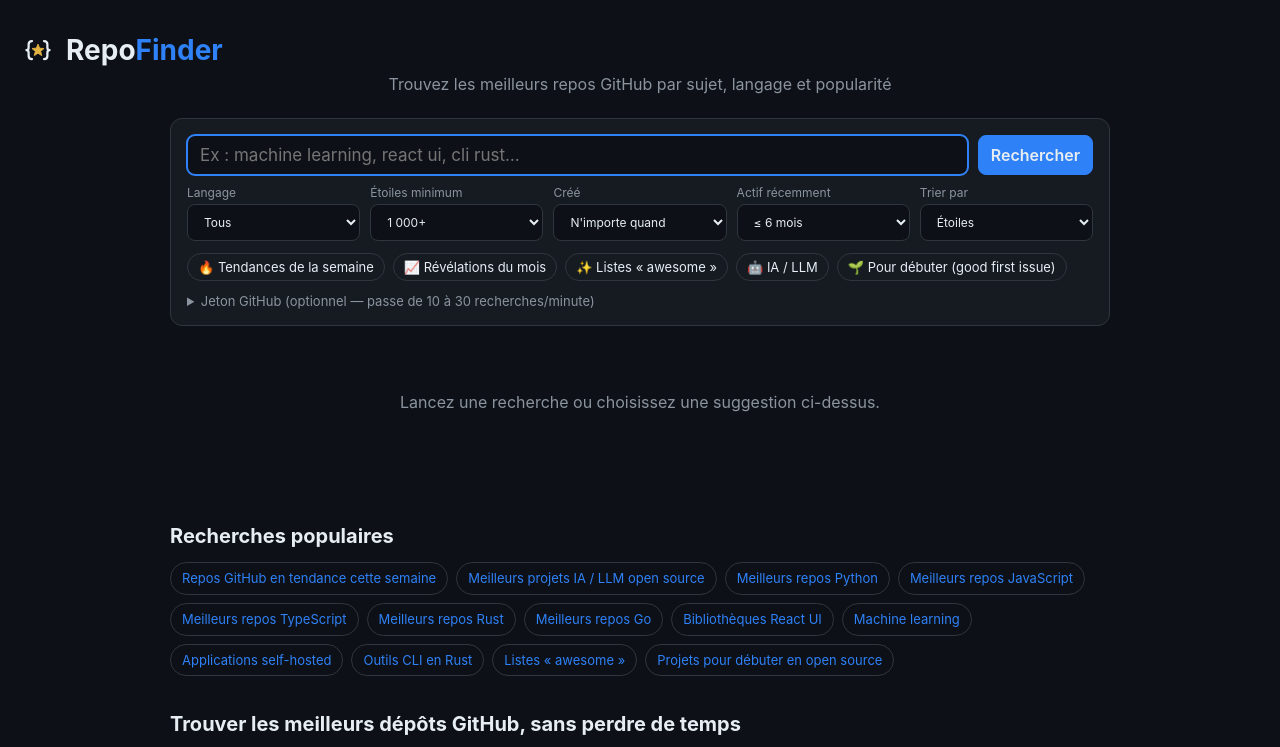
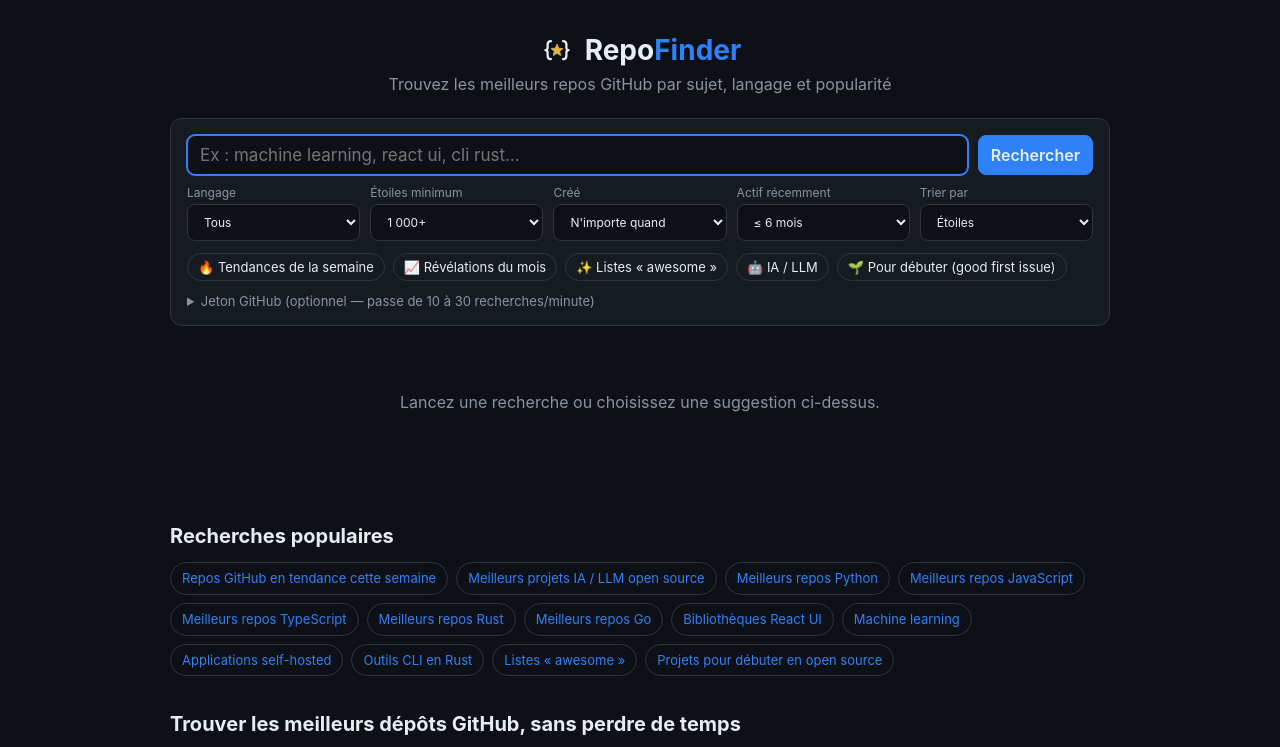
Before and after one commit to mgdlnjp/RepoFinder, a plain HTML site: page index.html in a window 1280 px wide. Shown: the top 747 px of the page. Drawn offline with Linux system fonts and the light colour scheme.

Commit message:
fix: logo et titre RepoFinder centrés au-dessus du sous-titre

```diff
--- a/index.html
+++ b/index.html
@@ -177,7 +177,7 @@ function adSlot(side) {
 <aside class="ad-side ad-left" aria-label="Publicité"><script>adSlot("left")</script></aside>
 <aside class="ad-side ad-right" aria-label="Publicité"><script>adSlot("right")</script></aside>
 <header>
-  <div style="font-size:28px;font-weight:700;display:flex;align-items:center;gap:10px"><img src="logo.svg" alt="" width="36" height="36"><span>Repo<span style="color:var(--accent)">Finder</span></span></div>
+  <div style="font-size:28px;font-weight:700;display:flex;align-items:center;justify-content:center;gap:10px"><img src="logo.svg" alt="" width="36" height="36"><span>Repo<span style="color:var(--accent)">Finder</span></span></div>
   <h1 class="sub" style="font-size:16px;font-weight:400;margin-top:6px">Trouvez les meilleurs repos GitHub par sujet, langage et popularité</h1>
 </header>
 <main>
```
